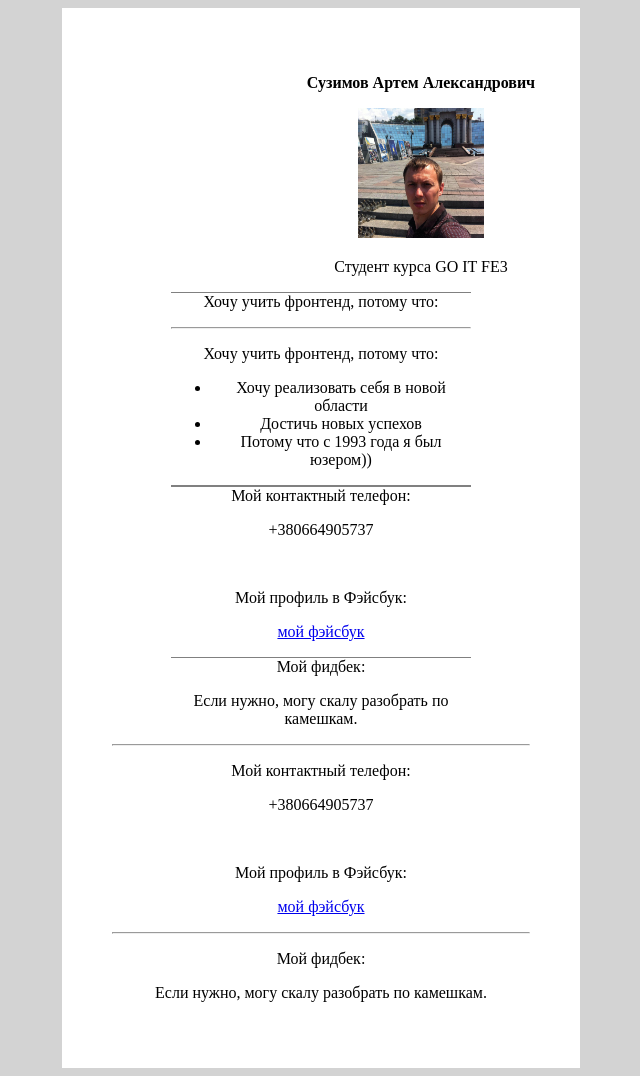
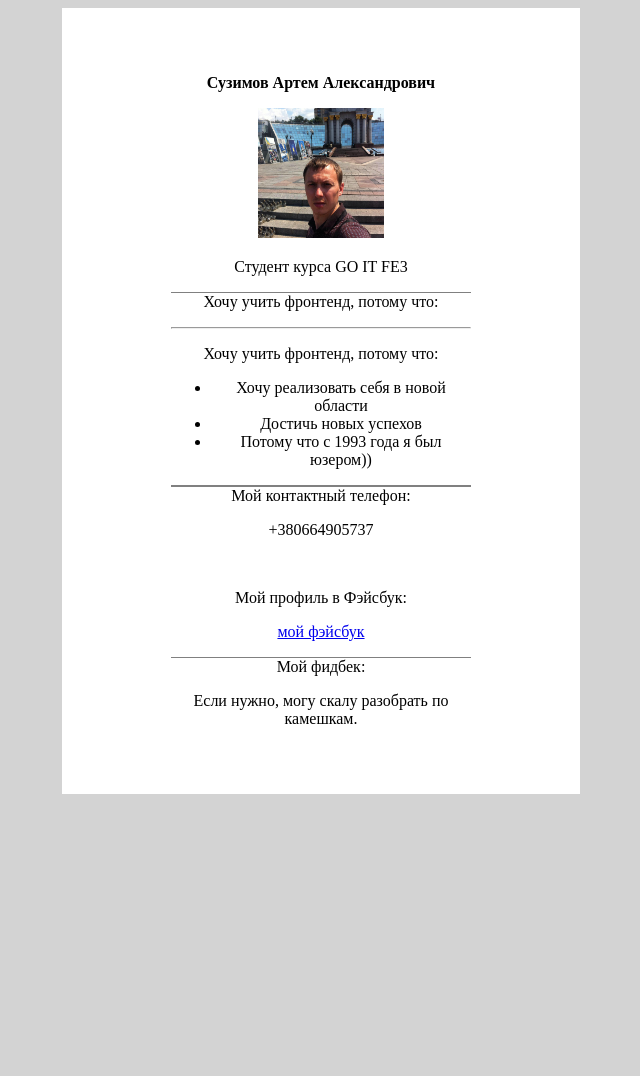
Before and after one commit to Artuzimov/EduProject, a plain HTML site: page index.html in a window 1280 px wide. Shown: the whole page, without its empty margins (319-959 px from the left). After the commit the page ends 802 px from the top, so only its background shows below. Drawn offline with Linux system fonts and the light colour scheme.

Commit message:
remastered

```diff
--- a/css/style.css
+++ b/css/style.css
@@ -27,8 +27,5 @@ body {
     border-bottom: 1px solid grey;
   }
 
- {color border-right-color: white;}
- .text {
-    text-align:  center;
- margin: 0 auto; width:500px
+
 }
--- a/index.html
+++ b/index.html
@@ -66,23 +66,5 @@
          <p>Если нужно, могу скалу разобрать по камешкам.</p>
       </div>
 </div>
-
-
-
-        <hr>
-        <p>Мой контактный телефон:</p>
-        <p>+380664905737</p>
-        <br>
-<body>
-        <p>Мой профиль в Фэйсбук:</p>
-
-        <p>
-            <a href="http://www.facebook.com/artyom.suzimov/">мой фэйсбук</a>
-        </p>
-        <hr>
-        <p>Мой фидбек:</p>
-        <p>Если нужно, могу скалу разобрать по камешкам.</p>
-
-
 </body>
     </html>
```
